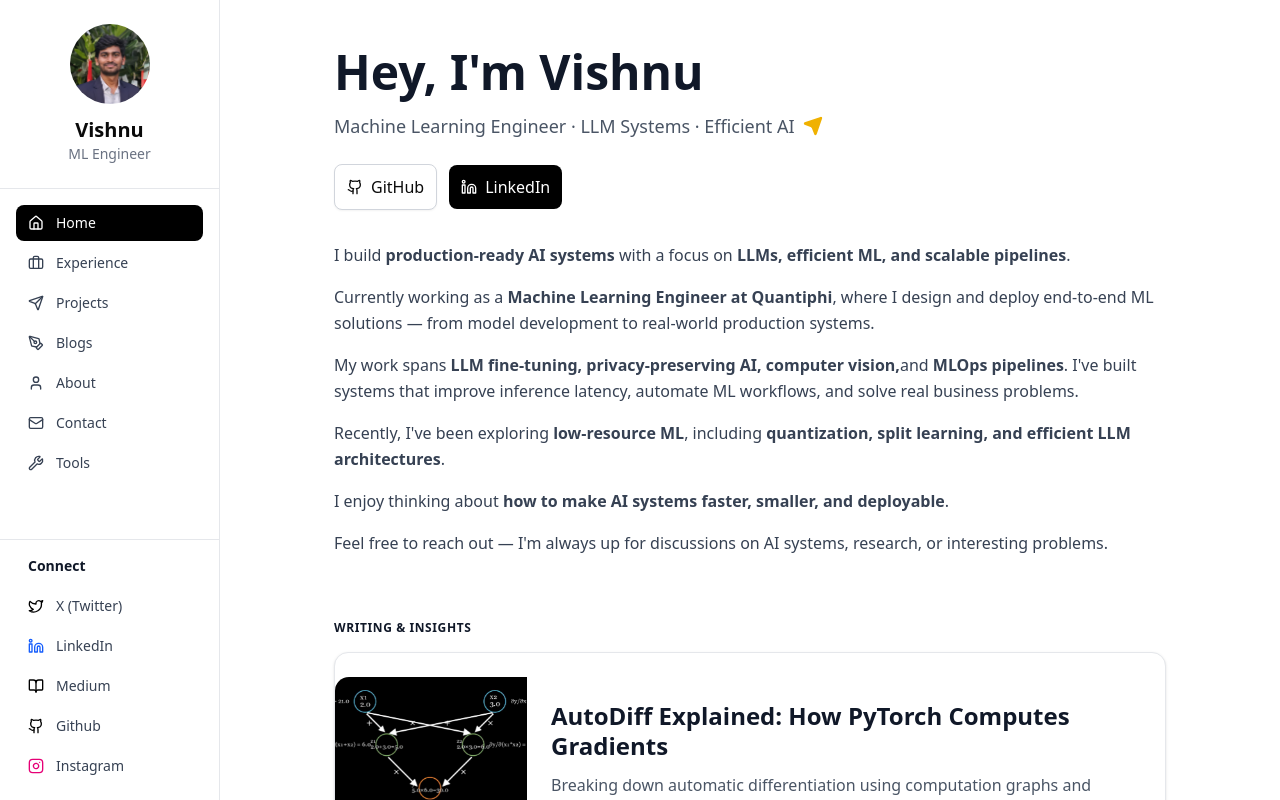
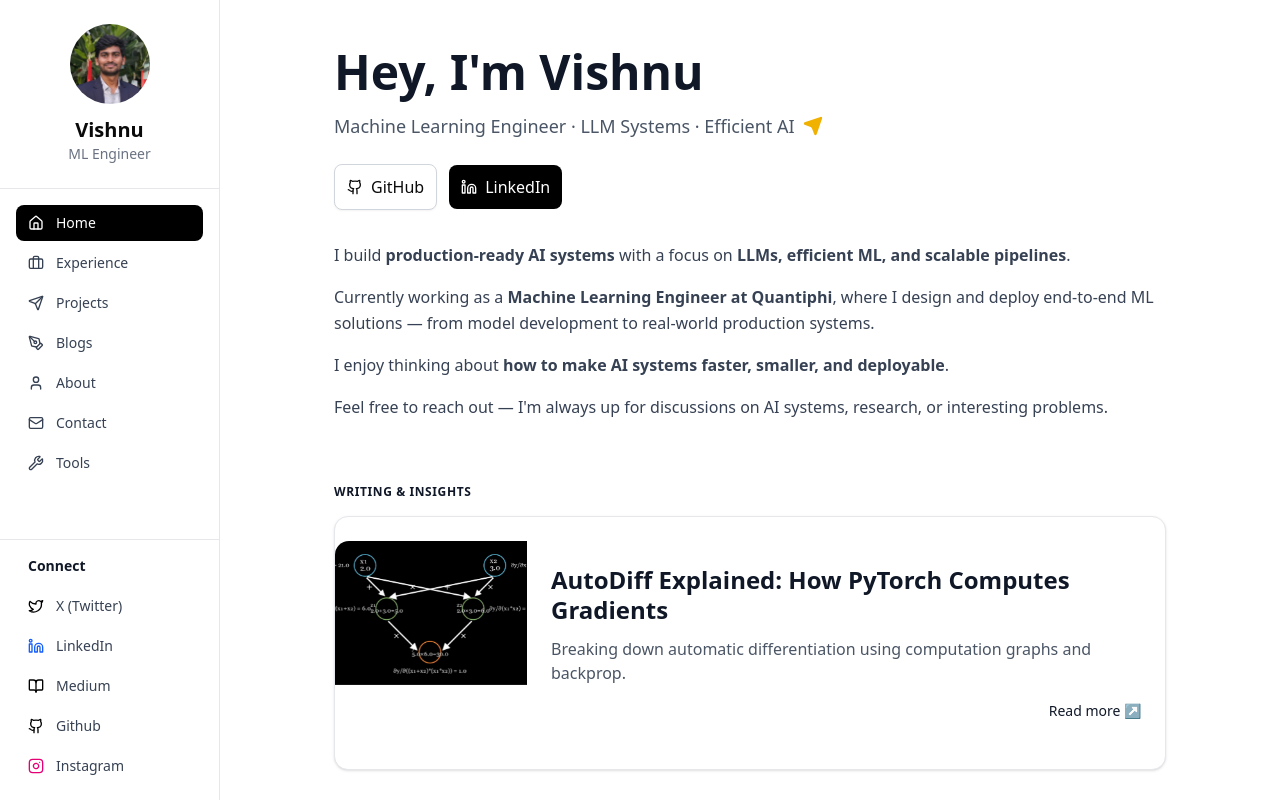
Before and after one commit to Vishnu-3101/portfolio, a Next.js app: page / in a window 1280 px wide. Shown: the top 800 px of the page. Built offline with nearby package versions, Linux system fonts and the light colour scheme.

Commit message:
Shortened main content

```diff
--- a/components/main-content.tsx
+++ b/components/main-content.tsx
@@ -69,17 +69,6 @@ export function MainContent() {
             </p>
 
             <p>
-              My work spans <strong>LLM fine-tuning, privacy-preserving AI, computer vision,</strong>
-              and <strong>MLOps pipelines</strong>. I&apos;ve built systems that improve inference
-              latency, automate ML workflows, and solve real business problems.
-            </p>
-
-            <p>
-              Recently, I&apos;ve been exploring <strong>low-resource ML</strong>, including
-              <strong> quantization, split learning, and efficient LLM architectures</strong>.
-            </p>
-
-            <p>
               I enjoy thinking about <strong>how to make AI systems faster, smaller, and deployable</strong>.
             </p>
 
```
